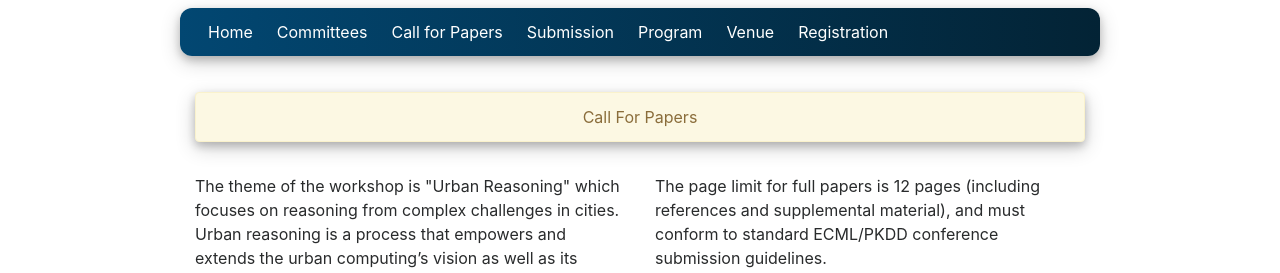
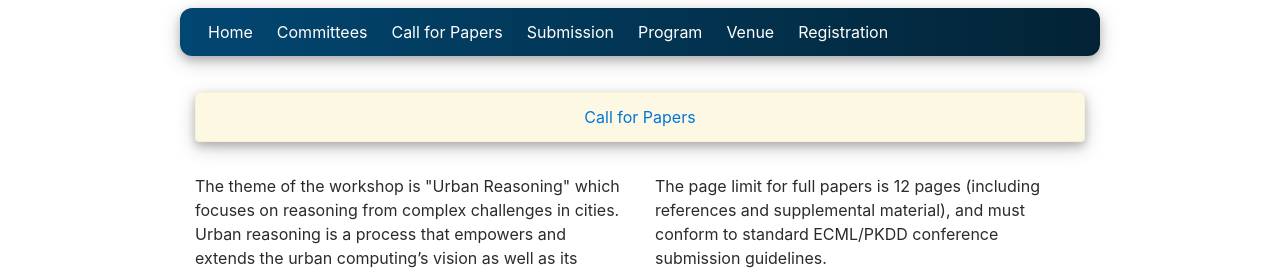
Before and after one commit to UrbanReasoningWorkshop/urbanreasoningworkshop.github.io, a Jekyll site: the page built from cfp.html, in a window 1280 px wide. Shown: the part 372-645 px from the top of the page. Built offline with Jekyll 4.4.1, drawn with Linux system fonts in a browser that asks for light colours; nearby versions of some CDN libraries; part of the change alters nothing that is shown.

Commit message:
Adding CFP PDF

```diff
--- a/cfp.html
+++ b/cfp.html
@@ -8,7 +8,7 @@ slide_id: 2
     <div class="row mt-xs-0 mt-sm-0 mt-md-1 mt-lg-2 mt-xl-3 mb-xs-2 mb-sm-2">
         <div class="col">
             <div class="alert alert-warning text-center">
-                Call For Papers
+                <a href="./assets/UrbReas2018CFP.pdf">Call for Papers</a>
             </div>
         </div>
     </div>
```
Also changed, not shown: 7 other files.
